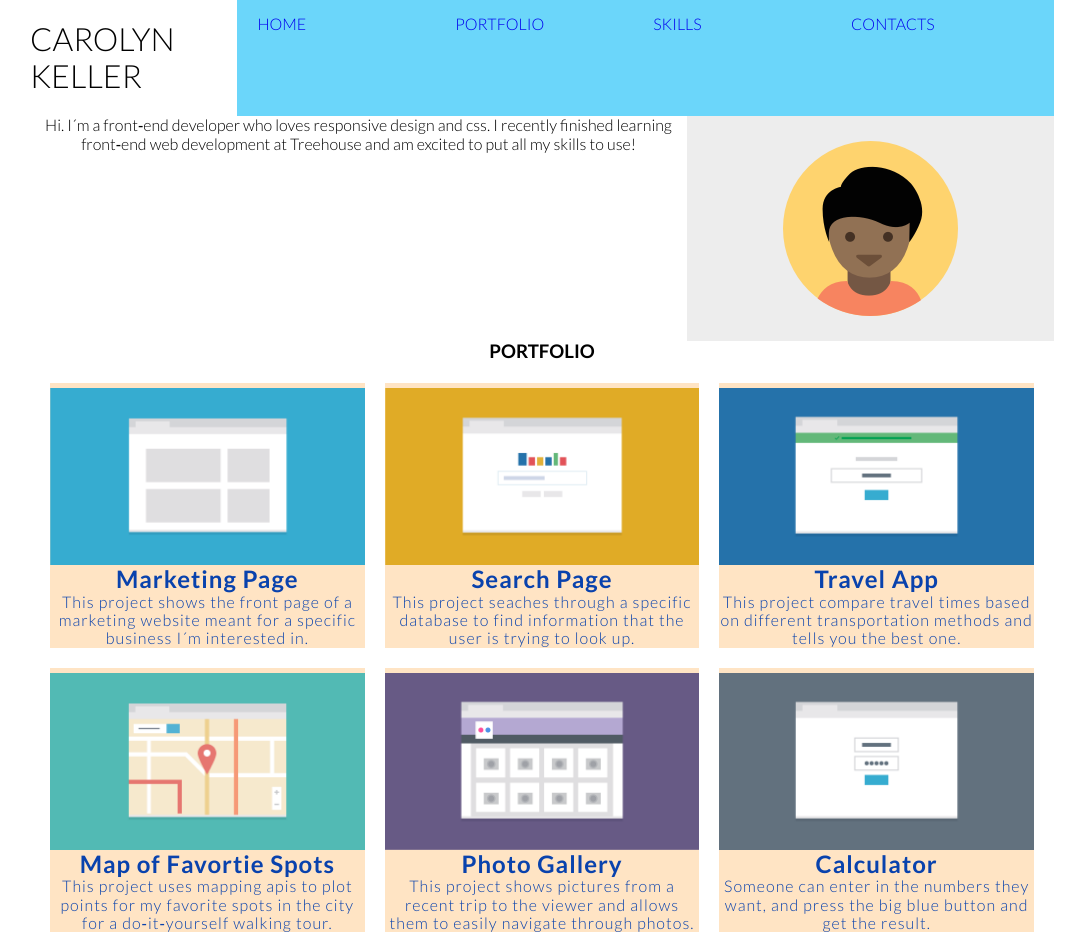
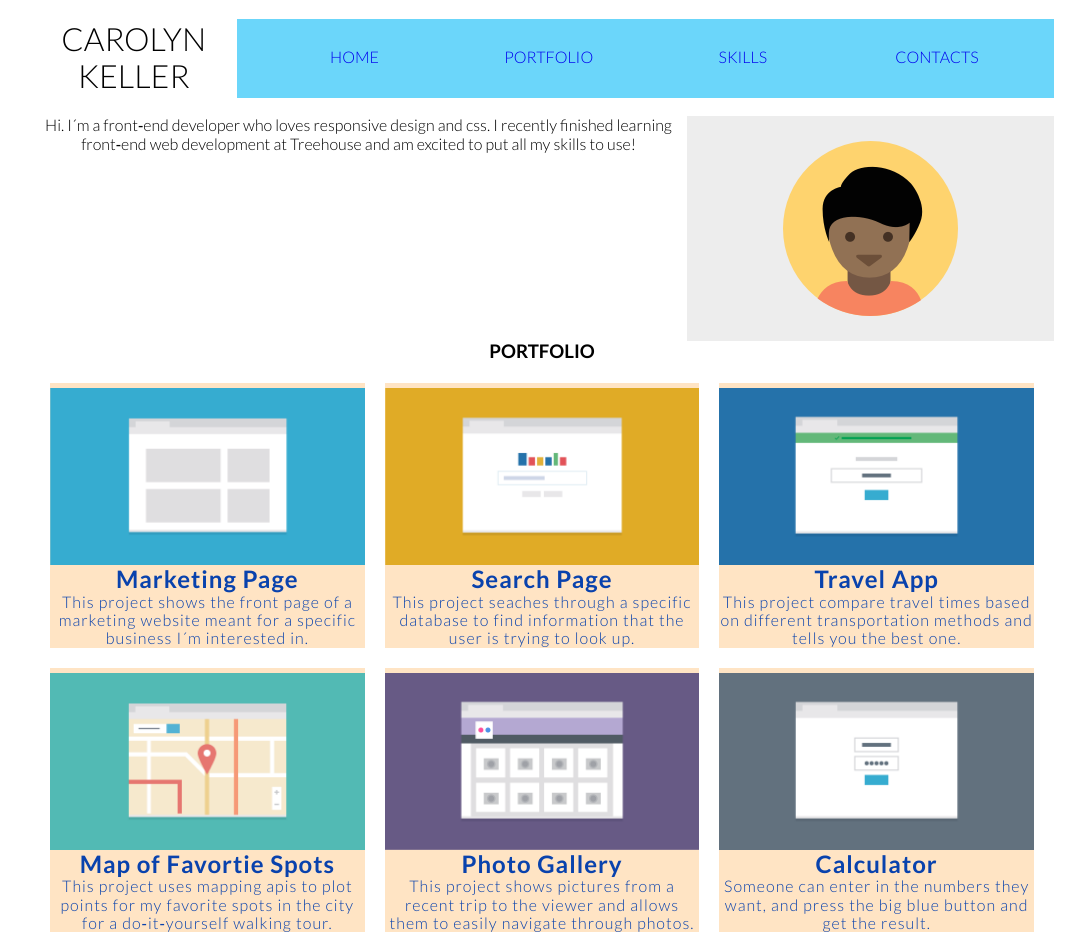
Before and after one commit to KellerC21/techdegree-unit02, a plain HTML site: page index.html in a window 1280 px wide. Shown: the top 935 px of the page, without its empty margins (98-1183 px from the left). Drawn offline with Linux system fonts and the light colour scheme.

Commit message:
submit update

```diff
--- a/css/styles.css
+++ b/css/styles.css
@@ -143,6 +143,12 @@ footer {
         max-width: 50%;
     }
 
+    .name {
+      text-align: center;
+      font-family: 'Lato', sans-serif;
+      font-weight: 300;
+    }
+
     .container {
         display: flex;
         flex-wrap: wrap;
@@ -220,13 +226,15 @@ footer {
 
     nav {
       display: flex;
+      text-decoration: center;
       justify-content: space-between;
     }
 
     .top-nav,
     .top-nav li {
       width: 100%;
-      margin-bottom: 0
+      margin: .5cm auto;
+      text-align: center;
     }
 
     body{
```
